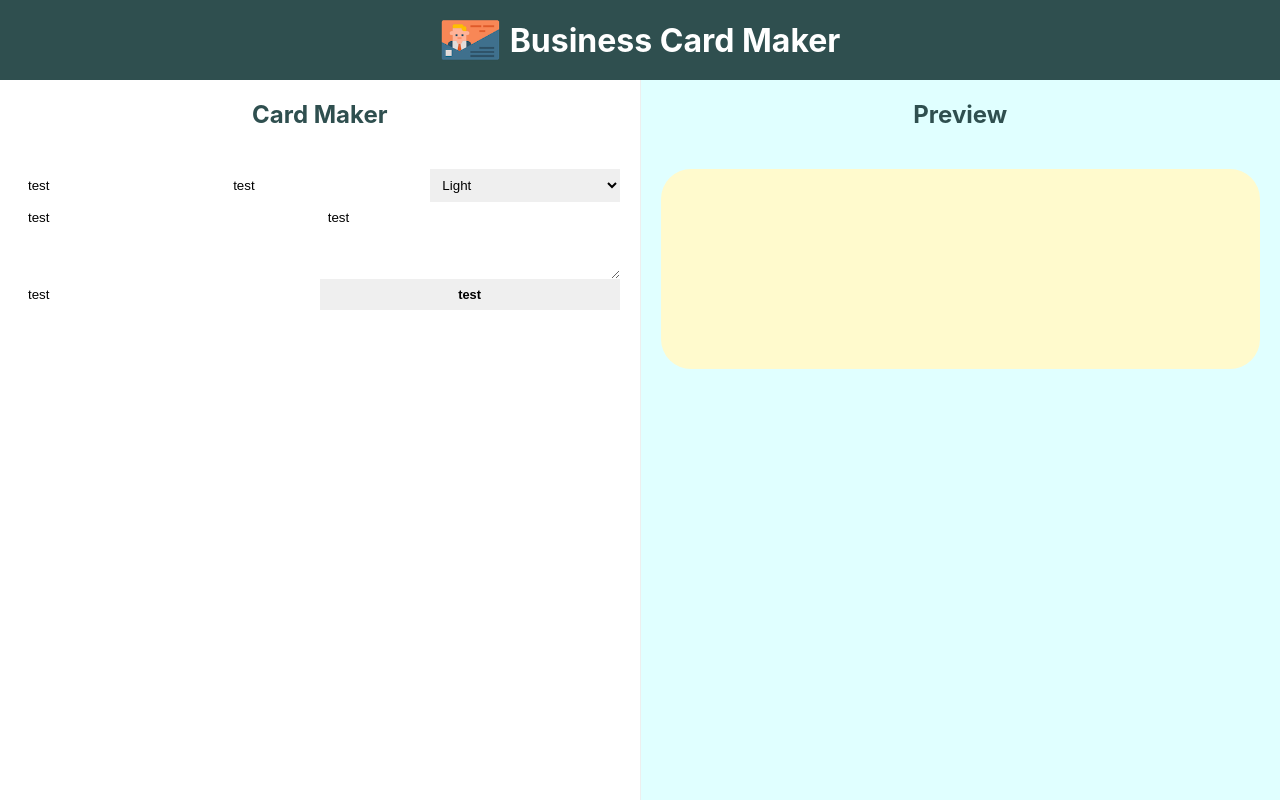
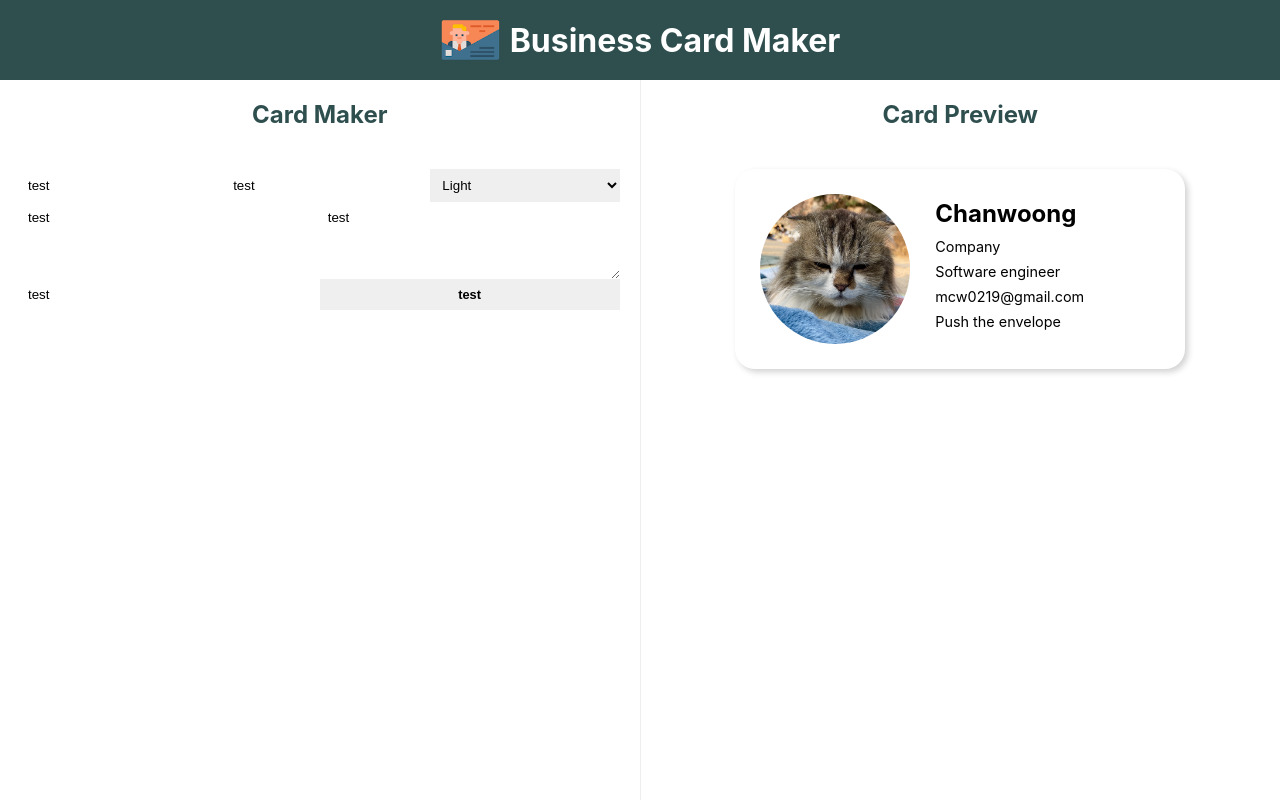
Before and after one commit to Chanwooong2/businessCardMaker, a React (Create React App) app: page /cardMaker in a window 1280 px wide. Built offline with nearby package versions, Linux system fonts and the light colour scheme.

Commit message:
화면 구성 작업 진행중

```diff
--- a/src/components/cardMaker/preview/preview.jsx
+++ b/src/components/cardMaker/preview/preview.jsx
@@ -5,6 +5,18 @@ const Preview = (props) => {
 	return (
 		<div className={styles.body}>
 
+			<img src="/images/cat.png" alt="" className={styles.img} />
+
+			<div className={styles.content}>
+				<div className={styles.title}>Chanwoong</div>
+				<div className={styles.text}>Company</div>
+				<div className={styles.line}></div>
+				<div className={styles.text}>Software engineer</div>
+				<div className={styles.text}>mcw0219@gmail.com</div>
+				<div className={styles.text}>Push the envelope</div>
+			</div>
+
+
 		</div>
 
 	)
--- a/src/components/cardMaker/preview/preview.module.css
+++ b/src/components/cardMaker/preview/preview.module.css
@@ -1,16 +1,41 @@
 @value makerBlack, makerWhite, makerGreen from '../../../common/colors.css';
-
-h1{
-	color: darkslategrey;
-}
 
 .body {
 	margin:20px;
-	width:100%;
+	width:450px;
 	height: 200px;
-	background-color: lemonchiffon;
+	/* background-color: lemonchiffon; */
 	display: flex;
 	flex-wrap: wrap;
-	border:1px solid makerBlack;
-	border-radius: 30px;
+	border-radius: 20px;
+	box-shadow: 3px 3px 6px 0px #d1d1d1;
 }
+
+.img {
+	width: 150px;
+	height: 150px;
+	background-color: lemonchiffon;
+	border-radius: 75px;
+	margin:25px;
+}
+
+.content {
+	margin:25px 25px 25px 0px;
+	width: calc(100% - 225px);
+}
+
+.title {
+	font-weight: bold;
+	font-size: 1.5rem;
+	line-height: 40px;
+}
+
+.text {
+	font-size: 0.9rem;
+	line-height: 25px;
+}
+
+.line {
+	width: 100%;
+	border-bottom: 1px solid makerBlack;
+}
--- a/src/components/cardMaker/previewList/previewList.jsx
+++ b/src/components/cardMaker/previewList/previewList.jsx
@@ -5,7 +5,7 @@ import Preview from './../preview/preview';
 const PreviewList = (props) => {
 
 	return <div className={styles.body}>
-		<h1>Preview</h1>
+		<h1 className={styles.h1}>Card Preview</h1>
 
 		<Preview></Preview>
 
--- a/src/components/cardMaker/previewList/previewList.module.css
+++ b/src/components/cardMaker/previewList/previewList.module.css
@@ -1,10 +1,16 @@
+.h1{
+	color: darkslategrey;
+	width:100%;
+	text-align: center;
+}
+
 .body {
 	width: 100%;
 	height: 100%;
-	background-color: lightcyan;
 	display: flex;
 	justify-content: center;
 	align-content: flex-start;
 	flex-wrap: wrap;
 	overflow-y: auto;
+	min-width: 490px;
 }
```
Also changed, not shown: public/images/cat.png (added).
